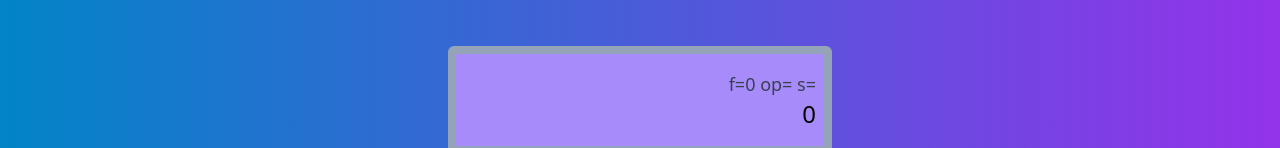
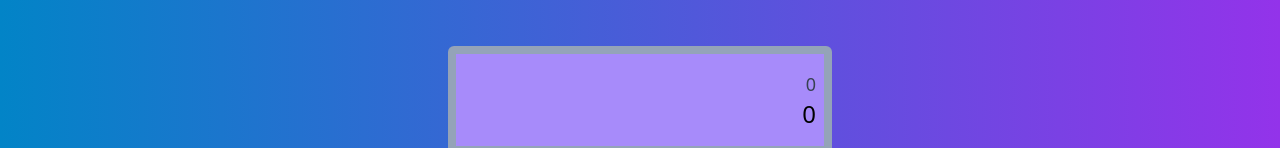
Before and after one commit to imjasohag/react-calculator, a React (Vite) app: page / in a window 1280 px wide. Shown: the part 130-278 px from the top of the page. Built offline with nearby package versions, Linux system fonts and the light colour scheme.

Commit message:
changed 0 to null and fixed bug

```diff
--- a/src/App.jsx
+++ b/src/App.jsx
@@ -2,7 +2,7 @@ import React, { useState } from 'react'
 import Buttons from './Components/Buttons'
 
 const App = () => {
-  const [firstInput, setFirstInput] = useState('0')
+  const [firstInput, setFirstInput] = useState(null)
   // console.log("🚀 ~ file: Buttons.jsx:6 ~ Buttons ~ firstInput:", firstInput)
   const [secondInput, setSecondInput] = useState('')
   // console.log("🚀 ~ file: Buttons.jsx:6 ~ Buttons ~ secondInput:", secondInput)
@@ -13,7 +13,7 @@ const App = () => {
 
   // reset
   const reset = () => {
-    setFirstInput('0')
+    setFirstInput(null)
     setSecondInput('')
     setOperationval('')
     setResultValue(null)
@@ -24,7 +24,7 @@ const App = () => {
     //
 
     if ((firstInput && firstInput.length == 1) && operationval == '' && secondInput == '' && resultValue !== null) {
-      setFirstInput('0')
+      setFirstInput(null)
       setResultValue(null)
       return
     }
@@ -37,7 +37,7 @@ const App = () => {
       setOperationval((prevIn) => {
         return (prevIn.slice(0, (prevIn.length - 1)))
       })
-    } else if (firstInput != '') {
+    } else if (firstInput !== null) {
       setFirstInput((prevIn) => {
         return (prevIn.slice(0, (prevIn.length - 1)))
       })
@@ -52,9 +52,10 @@ const App = () => {
         {/* output  */}
         <div className='text-center col-span-4 py-4 px-2 bg-violet-400'>
           <div className='text-right text-lg text-gray-700'>
-            {/* {(firstInput == '0') ? firstInput : (firstInput.startsWith('0') ? firstInput.slice(1) : firstInput)}
-            {operationval}{secondInput} */}
-            f={firstInput} op={operationval} s={secondInput}
+
+            {firstInput == null ? "0" : firstInput}{operationval}{secondInput}
+
+            {/* f={firstInput || "n"} op={operationval} s={secondInput} */}
           </div >
           <div className='text-right text-2xl'>
             {resultValue == null ? "0" : resultValue}
--- a/src/Components/Buttons.jsx
+++ b/src/Components/Buttons.jsx
@@ -18,6 +18,9 @@ const Buttons = (props) => {
     }
     if (operationval == '' && secondInput == '') {
       setFirstInput((prevIn) => {
+        if (prevIn == null) {
+          return value
+        }
         return prevIn + value
       })
     }
```
